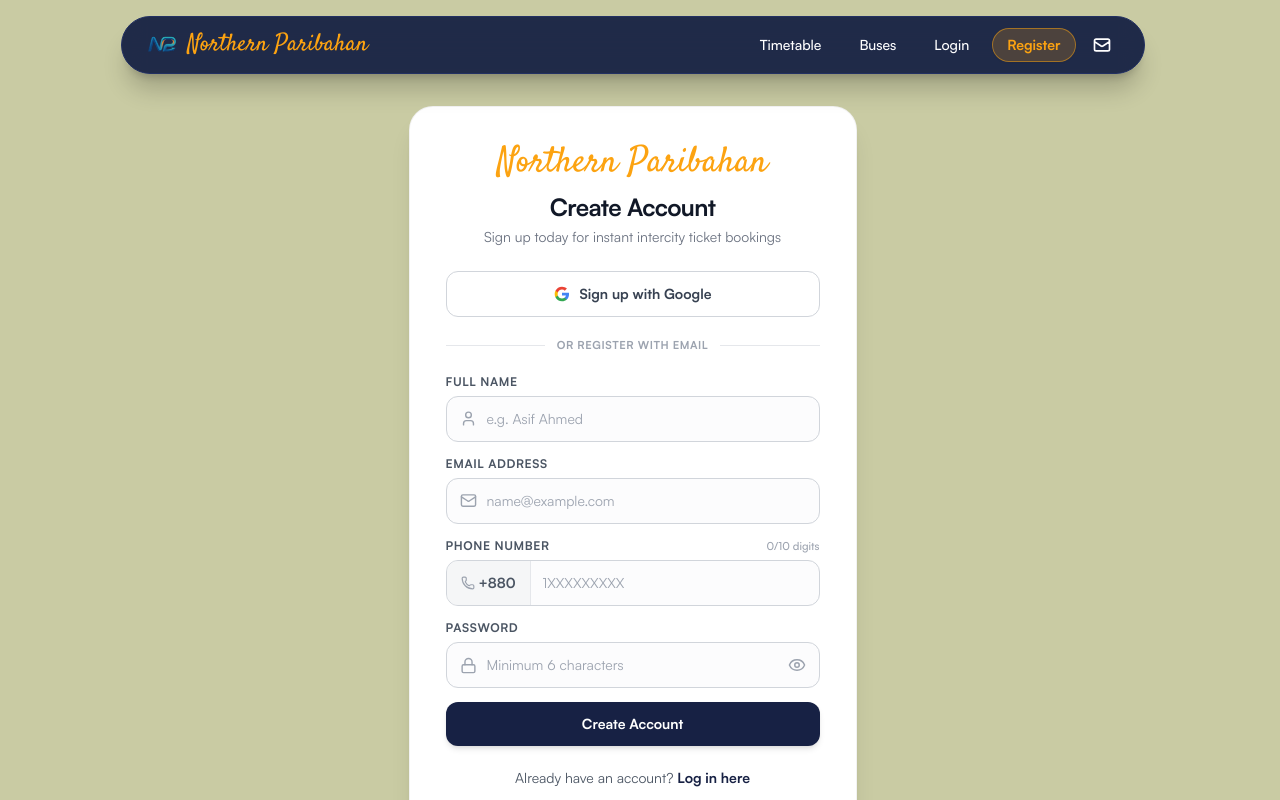
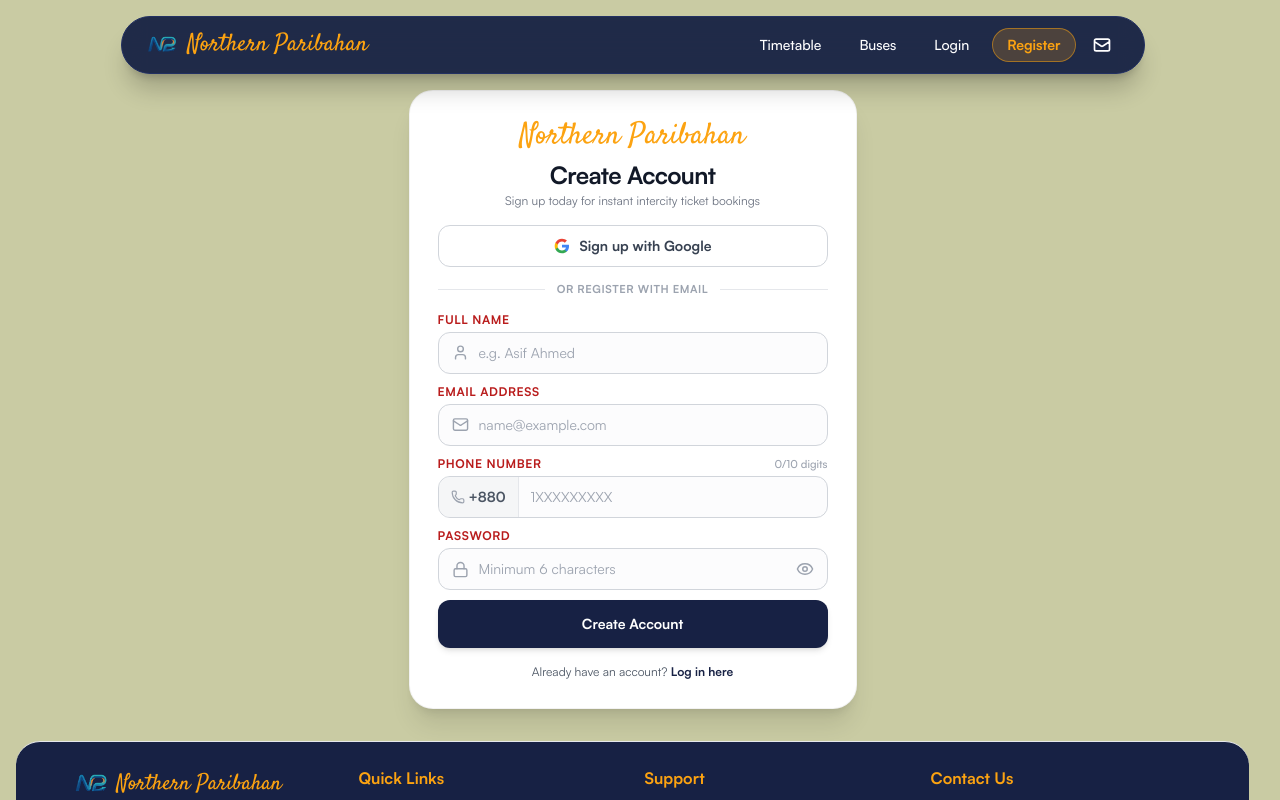
Before and after one commit to uzicodes/Northern-Paribahan, a Next.js app: page /register in a window 1280 px wide. Shown: the top 800 px of the page. Built offline with nearby package versions, Linux system fonts and the light colour scheme; no server answers.

Commit message:
feat: updating UI of the regsiter+login form.

```diff
--- a/src/app/forgot-password/page.tsx
+++ b/src/app/forgot-password/page.tsx
@@ -135,7 +135,7 @@ export default function ForgotPasswordPage() {
                     ) : (
                         <form onSubmit={handleSubmit} className="space-y-4">
                             <div>
-                                <label htmlFor="fp-email" className="block text-xs font-bold uppercase tracking-wider text-gray-600 mb-1.5">
+                                <label htmlFor="fp-email" className="block text-xs font-bold uppercase tracking-wider text-red-700 mb-1.5">
                                     Email Address
                                 </label>
                                 <div className="relative">
--- a/src/app/login/page.tsx
+++ b/src/app/login/page.tsx
@@ -155,7 +155,7 @@ function LoginContent() {
                     {/* Form */}
                     <form onSubmit={handleSubmit} className="space-y-4">
                         <div>
-                            <label htmlFor="login-email" className="block text-xs font-bold uppercase tracking-wider text-gray-600 mb-1.5">
+                            <label htmlFor="login-email" className="block text-xs font-bold uppercase tracking-wider text-red-700 mb-1.5">
                                 Email Address
                             </label>
                             <div className="relative">
@@ -176,7 +176,7 @@ function LoginContent() {
 
                         <div>
                             <div className="flex items-center justify-between mb-1.5">
-                                <label htmlFor="login-password" className="block text-xs font-bold uppercase tracking-wider text-gray-600">
+                                <label htmlFor="login-password" className="block text-xs font-bold uppercase tracking-wider text-red-700">
                                     Password
                                 </label>
                                 <Link
--- a/src/app/register/page.tsx
+++ b/src/app/register/page.tsx
@@ -169,26 +169,26 @@ function RegisterContent() {
 
     return (
         <div
-            className="min-h-[calc(100vh-140px)] flex flex-col items-center justify-center py-8 sm:py-12 px-4 sm:px-6"
+            className="min-h-[calc(100vh-140px)] flex flex-col items-center justify-center py-6 sm:py-8 px-4 sm:px-6"
             style={{ backgroundColor: '#C9CBA3' }}
         >
             <div className="w-full max-w-md">
                 {/* Single Form Card */}
-                <div className="w-full bg-white rounded-3xl shadow-xl p-7 sm:p-9 border border-black/5">
+                <div className="w-full bg-white rounded-3xl shadow-xl p-5 sm:p-7 border border-black/5">
                     {/* Brand Header */}
-                    <div className="text-center mb-6">
-                        <Link href="/" className="inline-block mb-2 group">
-                            <span className={`${satisfy.className} text-[#FCA311] text-3xl sm:text-4xl font-bold transition-colors duration-200 group-hover:text-[#172144]`}>
+                    <div className="text-center mb-4">
+                        <Link href="/" className="inline-block mb-1 group">
+                            <span className={`${satisfy.className} text-[#FCA311] text-2xl sm:text-3xl font-bold transition-colors duration-200 group-hover:text-[#172144]`}>
                                 Northern Paribahan
                             </span>
                         </Link>
-                        <h1 className="text-2xl font-black text-gray-900 tracking-tight">Create Account</h1>
-                        <p className="text-xs sm:text-sm text-gray-500 mt-1">Sign up today for instant intercity ticket bookings</p>
+                        <h1 className="text-xl sm:text-2xl font-black text-gray-900 tracking-tight">Create Account</h1>
+                        <p className="text-xs text-gray-500 mt-0.5">Sign up today for instant intercity ticket bookings</p>
                     </div>
 
                     {/* Error Alert */}
                     {error && (
-                        <div className="mb-5 p-3.5 bg-red-50 border border-red-200 text-red-700 rounded-xl text-xs sm:text-sm flex items-start gap-2.5 animate-in fade-in duration-200">
+                        <div className="mb-3.5 p-3 bg-red-50 border border-red-200 text-red-700 rounded-xl text-xs sm:text-sm flex items-start gap-2.5 animate-in fade-in duration-200">
                             <AlertCircle className="h-4 w-4 shrink-0 mt-0.5 text-red-600" />
                             <span className="font-medium leading-relaxed">{error}</span>
                         </div>
@@ -199,7 +199,7 @@ function RegisterContent() {
                         type="button"
                         onClick={handleGoogleSignUp}
                         disabled={googleLoading}
-                        className={`w-full bg-white border border-gray-300 text-gray-700 py-2.5 sm:py-3 px-4 rounded-xl font-semibold text-xs sm:text-sm hover:bg-gray-50 hover:border-gray-400 hover:shadow-xs transition-all flex items-center justify-center gap-2.5 active:scale-[0.99] cursor-pointer ${googleLoading ? 'opacity-70 cursor-not-allowed' : ''}`}
+                        className={`w-full bg-white border border-gray-300 text-gray-700 py-2 sm:py-2.5 px-4 rounded-xl font-semibold text-xs sm:text-sm hover:bg-gray-50 hover:border-gray-400 hover:shadow-xs transition-all flex items-center justify-center gap-2.5 active:scale-[0.99] cursor-pointer ${googleLoading ? 'opacity-70 cursor-not-allowed' : ''}`}
                     >
                         {googleLoading ? (
                             <Loader2 className="animate-spin h-4 w-4 text-gray-500" />
@@ -215,16 +215,16 @@ function RegisterContent() {
                     </button>
 
                     {/* Divider */}
-                    <div className="flex items-center gap-3 my-4 sm:my-5">
+                    <div className="flex items-center gap-3 my-3 sm:my-3.5">
                         <div className="flex-grow h-px bg-gray-200"></div>
                         <span className="text-[11px] uppercase tracking-wider text-gray-400 font-bold">Or register with email</span>
                         <div className="flex-grow h-px bg-gray-200"></div>
                     </div>
 
                     {/* Form */}
-                    <form onSubmit={handleSubmit} className="space-y-3.5">
+                    <form onSubmit={handleSubmit} className="space-y-2.5">
                         <div>
-                            <label htmlFor="reg-name" className="block text-xs font-bold uppercase tracking-wider text-gray-600 mb-1.5">
+                            <label htmlFor="reg-name" className="block text-xs font-bold uppercase tracking-wider text-red-700 mb-1">
                                 Full Name
                             </label>
                             <div className="relative">
@@ -238,13 +238,13 @@ function RegisterContent() {
                                     onChange={(e) => dispatch({ name: e.target.value })}
                                     placeholder="e.g. Asif Ahmed"
                                     required
-                                    className="w-full pl-10 pr-4 py-2.5 sm:py-3 bg-gray-50/50 border border-gray-300 rounded-xl text-sm text-gray-900 placeholder-gray-400 focus:bg-white focus:border-[#172144] focus:ring-2 focus:ring-[#172144]/15 outline-none transition-all duration-150"
+                                    className="w-full pl-10 pr-4 py-2 sm:py-2.5 bg-gray-50/50 border border-gray-300 rounded-xl text-sm text-gray-900 placeholder-gray-400 focus:bg-white focus:border-[#172144] focus:ring-2 focus:ring-[#172144]/15 outline-none transition-all duration-150"
                                 />
                             </div>
                         </div>
 
                         <div>
-                            <label htmlFor="reg-email" className="block text-xs font-bold uppercase tracking-wider text-gray-600 mb-1.5">
+                            <label htmlFor="reg-email" className="block text-xs font-bold uppercase tracking-wider text-red-700 mb-1">
                                 Email Address
                             </label>
                             <div className="relative">
@@ -258,14 +258,14 @@ function RegisterContent() {
                                     onChange={(e) => dispatch({ email: e.target.value })}
                                     placeholder="name@example.com"
                                     required
-                                    className="w-full pl-10 pr-4 py-2.5 sm:py-3 bg-gray-50/50 border border-gray-300 rounded-xl text-sm text-gray-900 placeholder-gray-400 focus:bg-white focus:border-[#172144] focus:ring-2 focus:ring-[#172144]/15 outline-none transition-all duration-150"
+                                    className="w-full pl-10 pr-4 py-2 sm:py-2.5 bg-gray-50/50 border border-gray-300 rounded-xl text-sm text-gray-900 placeholder-gray-400 focus:bg-white focus:border-[#172144] focus:ring-2 focus:ring-[#172144]/15 outline-none transition-all duration-150"
                                 />
                             </div>
                         </div>
 
                         <div>
-                            <div className="flex items-center justify-between mb-1.5">
-                                <label htmlFor="reg-phone" className="block text-xs font-bold uppercase tracking-wider text-gray-600">
+                            <div className="flex items-center justify-between mb-1">
+                                <label htmlFor="reg-phone" className="block text-xs font-bold uppercase tracking-wider text-red-700">
                                     Phone Number
                                 </label>
                                 <span className="text-[11px] text-gray-400 font-medium">
@@ -273,7 +273,7 @@ function RegisterContent() {
                                 </span>
                             </div>
                             <div className="relative flex rounded-xl border border-gray-300 bg-gray-50/50 focus-within:bg-white focus-within:border-[#172144] focus-within:ring-2 focus-within:ring-[#172144]/15 transition-all overflow-hidden">
-                                <div className="flex items-center px-3.5 bg-gray-100/70 border-r border-gray-200 text-gray-600 text-xs sm:text-sm font-semibold select-none shrink-0 gap-1">
+                                <div className="flex items-center px-3 bg-gray-100/70 border-r border-gray-200 text-gray-600 text-xs sm:text-sm font-semibold select-none shrink-0 gap-1">
                                     <Phone size={14} className="text-gray-400" />
                                     <span>+880</span>
                                 </div>
@@ -282,18 +282,18 @@ function RegisterContent() {
                                     type="tel"
                                     value={phoneNumber}
                                     onChange={(e) => {
-                                        const cleaned = e.target.value.replace(/\D/g, '').slice(0, 10);
-                                        dispatch({ phoneNumber: cleaned });
+                                         const cleaned = e.target.value.replace(/\D/g, '').slice(0, 10);
+                                         dispatch({ phoneNumber: cleaned });
                                     }}
                                     placeholder="1XXXXXXXXX"
                                     required
-                                    className="w-full px-3 py-2.5 sm:py-3 text-sm text-gray-900 placeholder-gray-400 bg-transparent outline-none"
+                                    className="w-full px-3 py-2 sm:py-2.5 text-sm text-gray-900 placeholder-gray-400 bg-transparent outline-none"
                                 />
                             </div>
                         </div>
 
                         <div>
-                            <label htmlFor="reg-password" className="block text-xs font-bold uppercase tracking-wider text-gray-600 mb-1.5">
+                            <label htmlFor="reg-password" className="block text-xs font-bold uppercase tracking-wider text-red-700 mb-1">
                                 Password
                             </label>
                             <div className="relative">
@@ -307,7 +307,7 @@ function RegisterContent() {
                                     onChange={(e) => dispatch({ password: e.target.value })}
                                     placeholder="Minimum 6 characters"
                                     required
-                                    className="w-full pl-10 pr-11 py-2.5 sm:py-3 bg-gray-50/50 border border-gray-300 rounded-xl text-sm text-gray-900 placeholder-gray-400 focus:bg-white focus:border-[#172144] focus:ring-2 focus:ring-[#172144]/15 outline-none transition-all duration-150"
+                                    className="w-full pl-10 pr-11 py-2 sm:py-2.5 bg-gray-50/50 border border-gray-300 rounded-xl text-sm text-gray-900 placeholder-gray-400 focus:bg-white focus:border-[#172144] focus:ring-2 focus:ring-[#172144]/15 outline-none transition-all duration-150"
                                 />
                                 <button
                                     type="button"
@@ -323,7 +323,7 @@ function RegisterContent() {
                         <button
                             type="submit"
                             disabled={loading}
-                            className={`w-full mt-2 bg-[#172144] hover:bg-[#101730] text-white py-3 px-4 rounded-xl font-bold text-sm shadow-md hover:shadow-lg hover:shadow-[#172144]/20 transition-all duration-200 flex items-center justify-center gap-2 active:scale-[0.99] cursor-pointer ${loading ? 'opacity-70 cursor-not-allowed' : ''}`}
+                            className={`w-full mt-3.5 sm:mt-4 bg-[#172144] hover:bg-[#101730] text-white py-2.5 sm:py-3.5 px-4 rounded-xl font-bold text-sm shadow-md hover:shadow-lg hover:shadow-[#172144]/20 transition-all duration-200 flex items-center justify-center gap-2 active:scale-[0.99] cursor-pointer ${loading ? 'opacity-70 cursor-not-allowed' : ''}`}
                         >
                             {loading ? (
                                 <>
@@ -335,7 +335,7 @@ function RegisterContent() {
                             )}
                         </button>
 
-                        <p className="text-center text-xs sm:text-sm text-gray-600 pt-2">
+                        <p className="text-center text-xs text-gray-600 pt-1.5">
                             Already have an account?{' '}
                             <Link
                                 href="/login"
```
Also changed, not shown: 1 other file (tests, documents, lock files or other folders).
